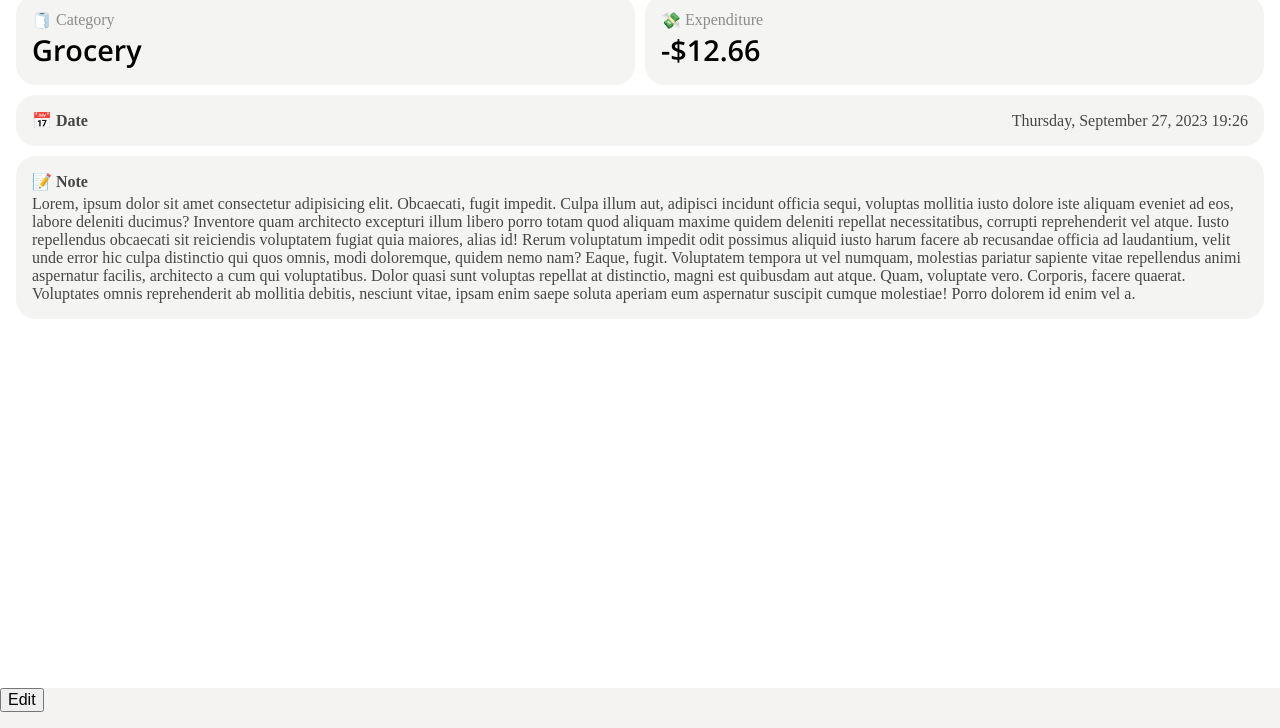
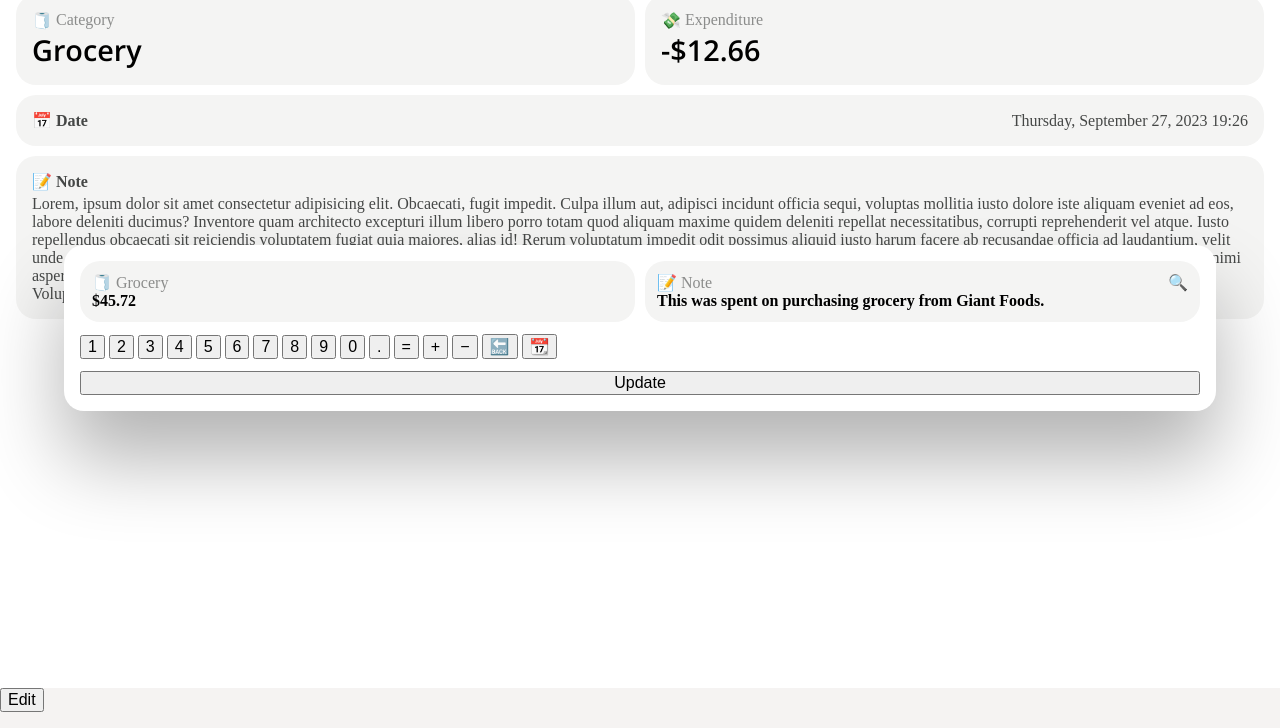
Before and after one commit to userBotN1/Cookie-Ledger, a plain HTML site: page transaction-details.html in a window 1280 px wide. Shown: the part 72-800 px from the top of the page. Drawn offline with nearby package versions, Linux system fonts and the light colour scheme.

Commit message:
Transaction Details Page Modal Window

```diff
--- a/transaction-details.css
+++ b/transaction-details.css
@@ -97,6 +97,107 @@ header span {
   font-weight: 600;
 }
 
+/* --------------- MODAL LAYOUT --------------- */
+.hidden {
+  /* display: none; */
+}
+
+.modal-container {
+  /* border: 1px solid red; */
+  display: grid;
+  grid-template-columns: repeat(2, 1fr);
+  grid-template-rows: repeat(3, min-content);
+
+  column-gap: 10px;
+  row-gap: 12px;
+
+  position: absolute;
+  top: 50%;
+  left: 50%;
+  transform: translate(-50%, -50%);
+  width: 90%;
+
+  background-color: white;
+  padding: 16px;
+  border-radius: 20px;
+  box-shadow: 0 3rem 5rem rgba(0, 0, 0, 0.3);
+  z-index: 10;
+}
+
+.modal-container__money,
+.modal-container__note {
+  display: grid;
+  grid-template-rows: repeat(2, min-content);
+  padding: 12px;
+  align-items: center;
+
+  border-radius: 20px;
+  background-color: rgba(244, 244, 243, 255);
+}
+
+.modal-container__money_grid-layout {
+  grid-area: 1/1/2/2;
+  grid-template-columns: min-content 1fr;
+}
+
+.modal-container__note_grid-layout {
+  grid-area: 1/2/2/3;
+  grid-template-columns: min-content 1fr min-content;
+}
+
+.modal-container__money_emoji_grid-layout {
+  grid-area: 1/1/2/2;
+}
+.modal-container__note_emoji_grid-layout {
+  grid-area: 1/1/2/2;
+}
+
+.modal-container__money_category-desc_grid-layout {
+  grid-area: 1/2/2/3;
+}
+
+.modal-container__note_category-desc_grid-layout {
+  grid-area: 1/2/2/3;
+}
+
+.modal-container__money_value_grid-layout {
+  grid-area: 2/1/3/3;
+}
+
+.modal-container__note_value_grid-layout {
+  grid-area: 2/1/3/4;
+}
+
+.modal-container__money_emoji,
+.modal-container__note_emoji {
+  margin-right: 4px;
+}
+
+.modal-container__money_category-desc,
+.modal-container__note_category-desc {
+  color: rgba(139, 140, 139, 255);
+}
+
+.modal-container__money_value,
+.modal-container__note_value {
+  overflow-x: auto;
+  white-space: nowrap;
+  font-weight: bold;
+}
+
+.modal-container__note_text {
+  grid-area: 1/3/2/4;
+}
+
+/* --------------------------------------------------- */
+.modal-container__calculator {
+  grid-area: 2/1/3/3;
+}
+
+.modal-container__update-btn {
+  grid-area: 3/1/4/3;
+}
+
 /* --------------- FOOTER LAYOUT --------------- */
 footer {
   position: fixed;
--- a/transaction-details.html
+++ b/transaction-details.html
@@ -59,10 +59,62 @@
         </p>
       </div>
     </div>
+
+    <div class="modal-container hidden">
+      <div class="modal-container__money modal-container__money_grid-layout">
+        <span
+          class="modal-container__money_emoji modal-container__money_emoji_grid-layout"
+          >🧻</span
+        >
+        <span
+          class="modal-container__money_category-desc modal-container__money_category-desc_grid-layout"
+          >Grocery</span
+        >
+        <span
+          class="modal-container__money_value modal-container__money_value_grid-layout"
+          >$45.72</span
+        >
+      </div>
+      <div class="modal-container__note modal-container__note_grid-layout">
+        <span
+          class="modal-container__note_emoji modal-container__note_emoji_grid-layout"
+          >📝</span
+        >
+        <span
+          class="modal-container__note_category-desc modal-container__note_category-desc_grid-layout"
+          >Note</span
+        >
+        <span class="modal-container__note_text">🔍</span>
+        <span
+          class="modal-container__note_value modal-container__note_value_grid-layout"
+          >This was spent on purchasing grocery from Giant Foods.</span
+        >
+      </div>
+      <div class="modal-container__calculator">
+        <button type="button">1</button>
+        <button type="button">2</button>
+        <button type="button">3</button>
+        <button type="button">4</button>
+        <button type="button">5</button>
+        <button type="button">6</button>
+        <button type="button">7</button>
+        <button type="button">8</button>
+        <button type="button">9</button>
+        <button type="button">0</button>
+        <button type="button">.</button>
+        <button type="button">=</button>
+        <button type="button">+</button>
+        <button type="button">−</button>
+        <button type="button">🔙</button>
+        <button type="button">📆</button>
+      </div>
+      <button class="modal-container__update-btn" type="button">Update</button>
+    </div>
+
+    <footer>
+      <button type="button">Edit</button>
+    </footer>
   </body>
 
-  <footer>
-    <button type="button">Edit</button>
-  </footer>
   <script src="./transaction-details.js"></script>
 </html>
```
